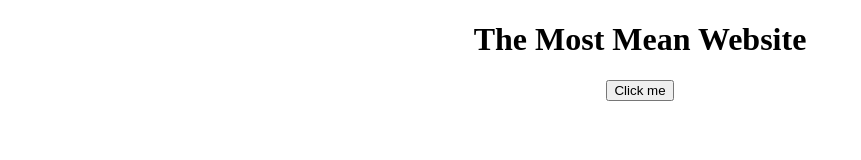
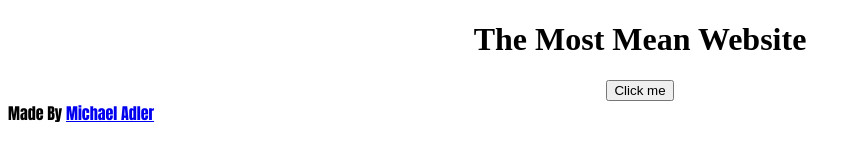
Before and after one commit to wuterbutl/meany, a plain HTML site: page index.html in a window 1280 px wide. Shown: the whole page, without its empty margins (0-861 px from the left). Drawn offline with Linux system fonts and the light colour scheme.

Commit message:
Update index.html

```diff
--- a/index.html
+++ b/index.html
@@ -9,4 +9,7 @@
     <input type="button" value="Click me" onclick="alert('Wow. You are so smart. You deserve a I can click a button award.')">
  </form>
 </center>
+<footer
+<p style="border: black; font-family: Impact, Haettenschweiler, 'Arial Narrow Bold', sans-serif;">Made By <a href="https://bit.ly/michaeladler">Michael Adler</a></p>
+</footer>
 </body>
```
